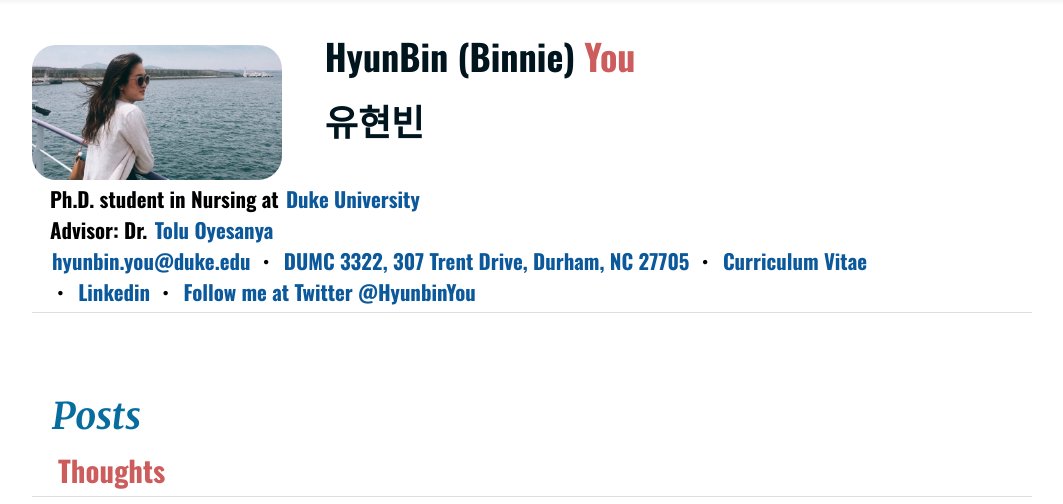
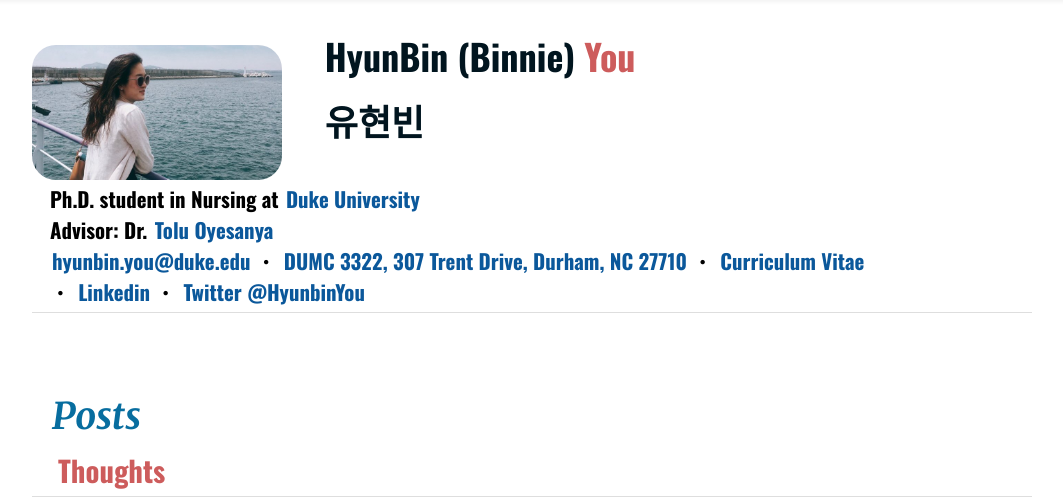
Before and after one commit to binnieyou/binnie-resume, a Django app: page /blog/ in a window 1280 px wide. Shown: the part 51-555 px from the top of the page, without its empty margins (108-1171 px from the left). Run offline with Django 3.2, Linux system fonts and the light colour scheme; data that the repository does not hold is empty; some libraries are stand-ins or nearby versions; some web fonts are replaced.

Commit message:
11/08/2022
minor update

```diff
--- a/binnieresume/cv/templates/blog.html
+++ b/binnieresume/cv/templates/blog.html
@@ -87,10 +87,10 @@
 					<a href="http://duke.edu/">Duke University </a> <br>
 					Advisor: Dr. <a href="//scholars.duke.edu/person/Tolulope.Oyesanya">Tolu Oyesanya</a> <br>
 					<a href="mailto:hyunbin.you@duke.edu" target="_blank"> hyunbin.you@duke.edu </a>
-					・ <a href="//goo.gl/maps/HfDUGDEGxwYPU2wY6"> DUMC 3322, 307 Trent Drive, Durham, NC 27705 </a>
+					・ <a href="//goo.gl/maps/HfDUGDEGxwYPU2wY6"> DUMC 3322, 307 Trent Drive, Durham, NC 27710 </a>
 					・ <a href=""> Curriculum Vitae </a><br>
 					・ <a href="//www.linkedin.com/in/hyunbin-binnie-you/"> Linkedin </a>
-					・ <a href="//twitter.com/HyunbinYou"> Follow me at Twitter @HyunbinYou </a>
+					・ <a href="//twitter.com/HyunbinYou"> Twitter @HyunbinYou </a>
 					<br>
 				</h2>
 			</div>
--- a/binnieresume/cv/templates/index.html
+++ b/binnieresume/cv/templates/index.html
@@ -88,7 +88,7 @@
 					<a href="http://duke.edu/">Duke University </a> <br>
 					Advisor: Dr. <a href="//scholars.duke.edu/person/Tolulope.Oyesanya">Tolu Oyesanya</a> <br>
 					<a href="mailto:hyunbin.you@duke.edu" target="_blank"> hyunbin.you@duke.edu </a>
-					・ <a href="//goo.gl/maps/HfDUGDEGxwYPU2wY6"> DUMC 3322, 307 Trent Drive, Durham, NC 27705 </a>
+					・ <a href="//goo.gl/maps/HfDUGDEGxwYPU2wY6"> DUMC 3322, 307 Trent Drive, Durham, NC 27710 </a>
 					・ <a href=""> Curriculum Vitae </a>
 					・ <a href="//www.linkedin.com/in/hyunbin-binnie-you/"> Linkedin </a>
 					・ <a href="//twitter.com/HyunbinYou"> Twitter @HyunbinYou </a><br>
@@ -141,7 +141,7 @@
 
 						<li><span style="font-size: 1.3em; font-family: 'Oswald', sans-serif;"> 2021 </span>
 							<ul>
-								<li><span style="font-size: 1.0em; font-family: 'Oswald', sans-serif;"> August 2021: </span> I gave my first presentation at the Korean Society of Adult Nursing 2021 International Conference virtually, about anxiety and family needs among family members of Korean ICU patients </li>
+								<li><span style="font-size: 1.0em; font-family: 'Oswald', sans-serif;"> August 2021: </span> I gave my first presentation at the Korean Society of Adult Nursing 2021 International Conference virtually, about anxiety and family needs among family members of Korean ICU patients! </li>
 							</ul>
 						</li>
 
```
